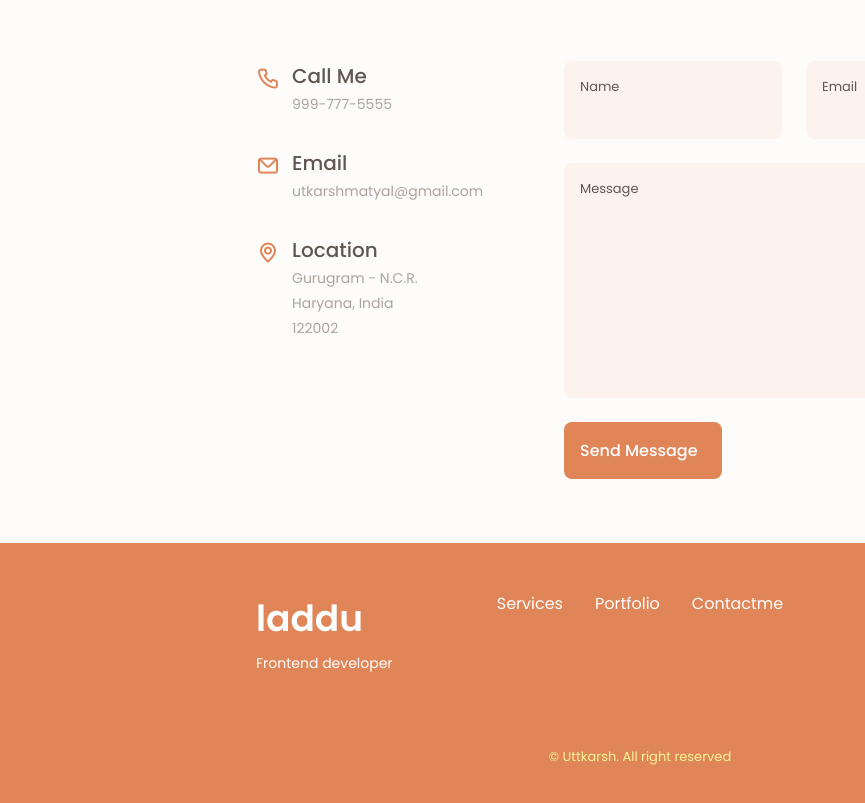
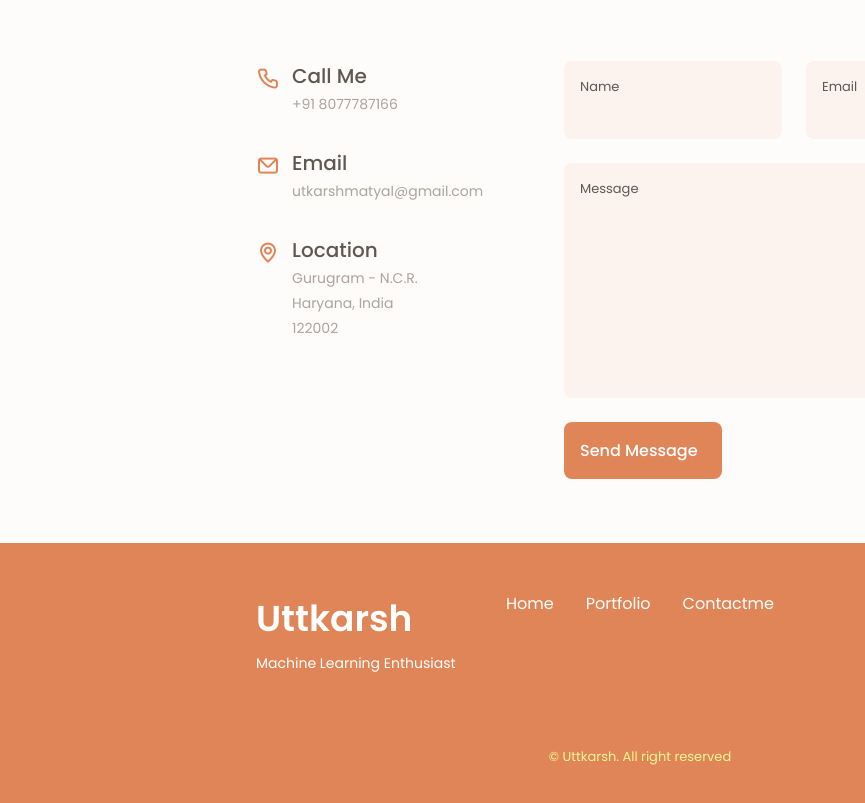
Before and after one commit to matYal-Ji/portfolio, a plain HTML site: page index.html in a window 1280 px wide. Shown: the part 3650-4453 px from the top of the page, 0-865 px from the left. Drawn offline with nearby package versions, Linux system fonts and the light colour scheme.

Commit message:
updated info. in footer and contact me section

```diff
--- a/index.html
+++ b/index.html
@@ -7,7 +7,7 @@
         <link rel="stylesheet" href="https://unicons.iconscout.com/release/v4.0.0/css/solid.css">
         <link rel="stylesheet" href="assets/css/swiper-bundle.min.css">
         <link rel="stylesheet" href="assets/css/styles.css">
-        <title>Responsive Portfolio Website</title>
+        <title>uttkarsh</title>
     </head>
     <body>
         <header class="header" id="header">
@@ -447,7 +447,7 @@
                             <i class="uil uil-phone contact__icon"></i>
                             <div>
                                 <h3 class="contact__title">Call Me</h3>
-                                <span class="contact__subtitle">999-777-5555</span>
+                                <span class="contact__subtitle">+91 8077787166</span>
                             </div>
                         </div>
                         <div class="contact__information">
@@ -496,11 +496,11 @@
             <div class="footer__bg">
                 <div class="footer__container container grid">
                     <div>
-                        <h1 class="footer__title">laddu</h1>
-                        <span class="footer__subtitle">Frontend developer</span>
+                        <h1 class="footer__title">Uttkarsh</h1>
+                        <span class="footer__subtitle">Machine Learning Enthusiast</span>
                     </div>
                     <ul class="footer__links">
-                        <li><a href="#services" class="footer__link">Services</a></li>
+                        <li><a href="#" class="footer__link">Home</a></li>
                         <li><a href="#portfolio" class="footer__link">Portfolio</a></li>
                         <li><a href="#contact" class="footer__link">Contactme</a></li>
                     </ul>
```
